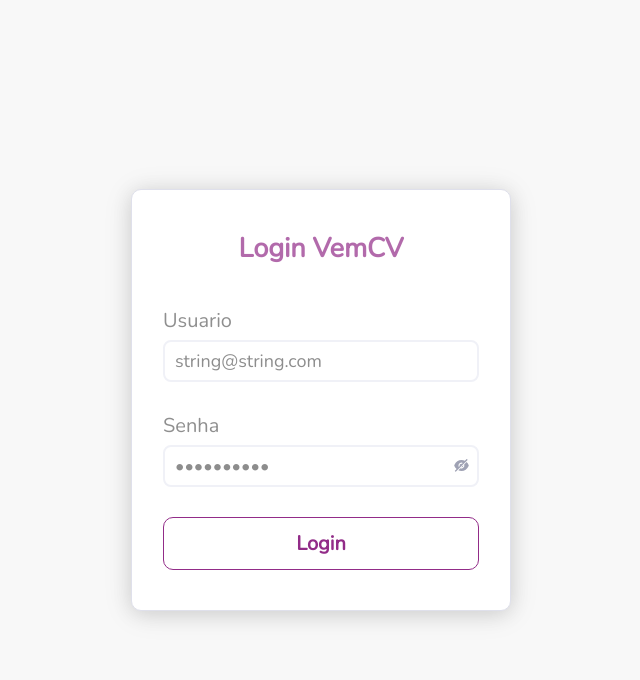
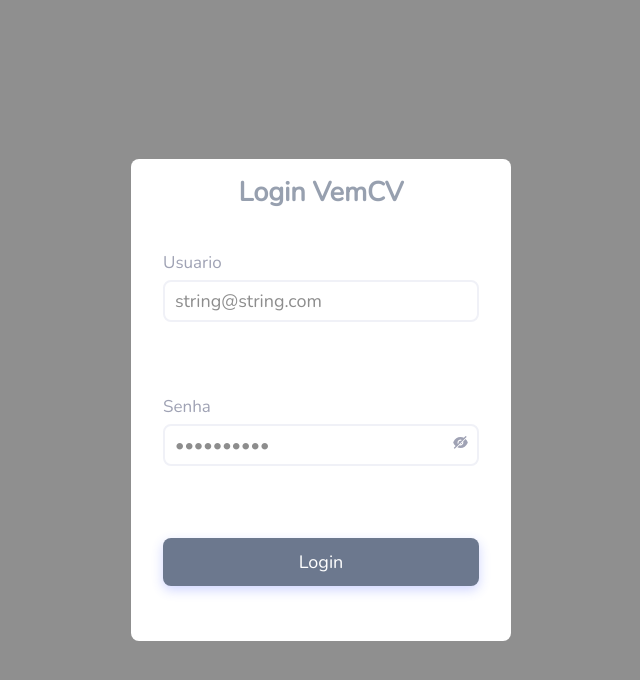
Before and after one commit to PauloFra/projeto-final-VemSer, a React (Create React App) app in the folder projeto-final-vemser/: page /login in a window 1280 px wide. Shown: the top 680 px of the page, without its empty margins (319-959 px from the left). Built offline with nearby package versions, Linux system fonts and the light colour scheme.

Commit message:
Revert "Feat:new style login"
This reverts commit 80283a21f7eea1b643cfae151a83ac32acd57cab.

```diff
--- a/projeto-final-vemser/src/components/globalStyles/global.styles.tsx
+++ b/projeto-final-vemser/src/components/globalStyles/global.styles.tsx
@@ -173,11 +173,6 @@ export const SpanDefault = styled.span`
   font-weight: bold;
   font-size: 15px;
 `;
-export const SpanDefaultHour = styled.span`
-  margin-right: 10px;
-  color:${Theme.fontColor.primary};
-  font-size: 15px;
-`;
 export const BtnSeta = styled.button`
   color: ${Theme.color.primary};
   svg {
--- a/projeto-final-vemser/src/components/header/Header.tsx
+++ b/projeto-final-vemser/src/components/header/Header.tsx
@@ -21,6 +21,9 @@ function Header() {
               <C.Li>
                 <Link to="/curriculos">Candidatos</Link>
               </C.Li>
+              <C.Li>
+                <Link to="/cadastrar-usuario">Cadastro</Link>
+              </C.Li>
             </C.Ulflex>
           </C.Nav>
           <C.Logout>
--- a/projeto-final-vemser/src/components/loading/Loading.tsx
+++ b/projeto-final-vemser/src/components/loading/Loading.tsx
@@ -6,7 +6,7 @@ type LoadingProps = {
 };
 function Loading({ largura, altura }: LoadingProps) {
   return (
-    <DivForLoading largura={largura} altura={altura} >
+    <DivForLoading largura={largura} altura={altura}>
       <img src={load} alt="gif de loading" />
     </DivForLoading>
   );
--- a/projeto-final-vemser/src/pages/CadastrarUsuarios/CadastrarUsuarios.tsx
+++ b/projeto-final-vemser/src/pages/CadastrarUsuarios/CadastrarUsuarios.tsx
@@ -63,7 +63,7 @@ const Login = () => {
     <C.ContainerUser>
       <C.ContainerForm onSubmit={formikProps.handleSubmit}>
         <C.DivLogo>
-          <C.TitleLogin>Cadastro VemCV</C.TitleLogin>
+          <C.TitleLogin>Login VemCV</C.TitleLogin>
         </C.DivLogo>
         <C.DivForm>
           <C.Label  htmlFor="nome">Nome</C.Label >
--- a/projeto-final-vemser/src/pages/candidatoDetalhamento/CandidatoDetalhamento.tsx
+++ b/projeto-final-vemser/src/pages/candidatoDetalhamento/CandidatoDetalhamento.tsx
@@ -1,6 +1,5 @@
 import * as C from "./candidatoDetalhado.styles";
 import CardExperiencia from "./componentes/CardExperiencia/CardExperiencia";
-
 import CardInfoPessoal from "./componentes/CardInfoPessoais/CardInfoPessoal";
 import CardInfoGeral from "./componentes/CardInfoGeral/CardInfoGeral";
 import CardDadosAcademicos from "./componentes/CardDadosAcademicos/CardDadosAcademicos";
--- a/projeto-final-vemser/src/pages/login/Login.styles.tsx
+++ b/projeto-final-vemser/src/pages/login/Login.styles.tsx
@@ -1,16 +1,14 @@
 import styled from "styled-components";
-import Theme from "../../theme/Theme";
 
 export const ContainerLogin = styled.div`
-
   height: 100vh;
   width: 100vw;
   display: flex;
   flex-direction: column;
+  background-color: #8f8f8f;
   justify-content: center;
   align-items: center;
   font-size: 17px;
-  background-color: ${Theme.color.background};
 `;
 
 export const DivLogo = styled.div`
@@ -23,50 +21,32 @@ export const DivLogo = styled.div`
 
 export const TitleLogin = styled.h1`
   font-size: 27px;
-  margin-top: 25px;
-  color:  ${Theme.color.primary};
+  color: #6c788e;
   opacity: 0.7;
 `;
 
 export const DivForm = styled.div`
-  margin-bottom: 30px;
-  display: flex;
-  flex-direction: column;
-  `;
-export const Label = styled.label`
- color: ${Theme.fontColor.primary};
- font-size:20px;
+  display: grid;
+  margin-bottom: 76px;
+  position: relative;
+  height: 67.7px;
 `;
 
 
 
-export const TrocarSenha = styled.a`
-  position: absolute;
-  margin-top: 45px;
-  margin-left: 290px;
-  color: #9fa2b4;
-  cursor: pointer;
-`;
-
-
 export const ContainerForm = styled.form`
   width: 380px;
-  display: grid;
+  height: 482px;
   background-color: #fff;
-  border: 1.5px solid #dfe0eb;
+  display: flex;
+  flex-direction: column;
   align-items: center;
-  justify-content: center;
-  box-shadow: ${Theme.shadow.container};
+  justify-content: start;
   color: #9fa2b4;
-  border-radius: 10px;
+  border-radius: 8px;
 `;
 export const Error = styled.small`
   margin-top: 5px;
-  width: 316px;
-  margin-bottom: 10px;
-  display: flex;
-
-  font-weight: bold;
   color: red;
 `;
 export const Input = styled.input`
@@ -88,20 +68,17 @@ export const Input = styled.input`
 `;
 
 export const Botao = styled.button`
-  border: 1px solid ${Theme.color.primary};
-  background-color: transparent;
-  padding: 12px 0;
-  margin-bottom:40px;
-  width: 100%;
-  border-radius: 10px;
-  color: ${Theme.color.primary};
-  font-weight: bold;
-  font-size: 20px;
+  width: 316px;
+  height: 48px;
+  font-size: 18px;
+  color: #fff;
+  background-color: #6c788e;
+  border-radius: 8px;
+  border: none;
+  box-shadow: 0px 4px 12px rgba(55, 81, 255, 0.24);
   cursor: pointer;
   :hover {
-    color: white;
-    border: 1px solid white;
-    background-color: ${Theme.color.primary};
+    background-color: rgb(108, 120, 142, 0.9);
   }
 `;
 
@@ -143,3 +120,11 @@ export const SignUp = styled.span`
   font-weight: bold;
   margin-left: 5px;
 `;
+
+export const TrocarSenha = styled.a`
+  position: absolute;
+  right: 10px;
+  bottom: 5px;
+  color: #9fa2b4;
+  cursor: pointer;
+`;
--- a/projeto-final-vemser/src/pages/login/Login.tsx
+++ b/projeto-final-vemser/src/pages/login/Login.tsx
@@ -42,7 +42,7 @@ const Login = () => {
           <C.TitleLogin>Login VemCV</C.TitleLogin>
         </C.DivLogo>
         <C.DivForm>
-          <C.Label  htmlFor="usuario">Usuario</C.Label >
+          <label htmlFor="usuario">Usuario</label>
           <C.Input
             name="usuario"
             id="usuario"
@@ -55,7 +55,7 @@ const Login = () => {
           ) : null}
         </C.DivForm>
         <C.DivForm>
-          <C.Label  htmlFor="senha">Senha</C.Label >
+          <label htmlFor="senha">Senha</label>
           <C.Input
             type={pass ? "password" : "text"}
             name="senha"
--- a/projeto-final-vemser/src/pages/vagas/Vagas.tsx
+++ b/projeto-final-vemser/src/pages/vagas/Vagas.tsx
@@ -18,8 +18,6 @@ function Vagas() {
   const [idVagas, setIdVagas] = useState<number | undefined>();
 
   const [startVagas, setStartVagas] = useState<any>();
-
-  const [dateLastUp, setDateLastUp] = useState<string>('');
 
   const [inputValue, setInputValue] = useState<string | undefined>();
 
@@ -54,7 +52,6 @@ function Vagas() {
       api.defaults.headers.common["Authorization"] = token;
       getInVagas(7);
       Setup();
-      BuscaDataUltimaAtualizacao()
     }
   }, []);
 
@@ -102,17 +99,9 @@ function Vagas() {
       );
     }
   }
-  async function BuscaDataUltimaAtualizacao(){
-    try{
-      const {data} = await api.get('/vaga/data-ultima-atualizacao')
-      setDateLastUp( moment(data).format('DD/MM/YYYY  , h:mm:ss a'))
-    }
-    catch(error){
-      console.log(error);
-    }
-  }
+
   if (!startVagas && !totalVagas) {
-    return <Loading altura="350vh" largura="520vw" />;
+    return <Loading altura="100vh" largura="100vw" />;
   }
   return (
     <C.BackGroundTabela>
@@ -129,10 +118,7 @@ function Vagas() {
         </C.DivFlex>
 
         <C.SubTitle>
-          <C.SpanDefaultHour>
-            Última Atualização : {dateLastUp}
-          </C.SpanDefaultHour>
-          <C.ButtonVisualizar onClick={() =>BuscaDataUltimaAtualizacao() }>Atualizar Vagas</C.ButtonVisualizar>
+          <C.ButtonVisualizar>Atualizar Vagas</C.ButtonVisualizar>
         </C.SubTitle>
       </C.DivAlignTop>
       {visibleModal && (
--- a/projeto-final-vemser/src/routers.tsx
+++ b/projeto-final-vemser/src/routers.tsx
@@ -6,6 +6,7 @@ import Login from "./pages/login/Login";
 import Vagas from "./pages/vagas/Vagas";
 import Header from "./components/header/Header";
 import Footer from "./components/footer/Footer";
+import CadastrarUsuarios from './pages/CadastrarUsuarios/CadastrarUsuarios'
 import { BrowserRouter, Route, Routes } from "react-router-dom";
 
 function Routers() {
@@ -15,6 +16,7 @@ function Routers() {
           <Header />
           <Routes>
             <Route path="*" element={<NotFound />} />
+            <Route path="/cadastrar-usuario" element={<CadastrarUsuarios />} />
             <Route path="/login" element={<Login />} />
             <Route path="/" element={<Vagas />} />
             <Route path="/curriculos" element={<Curriculos />} />
```
